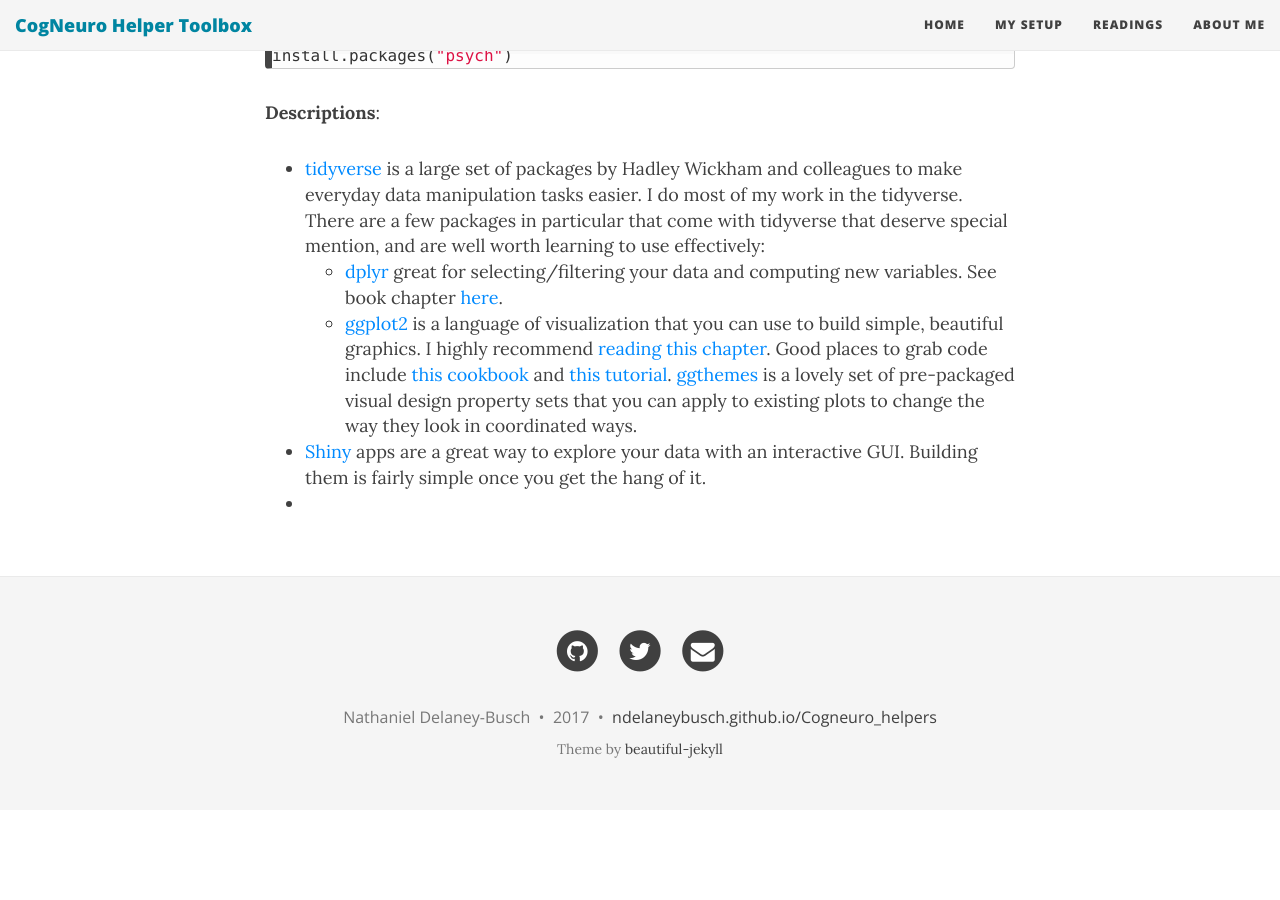
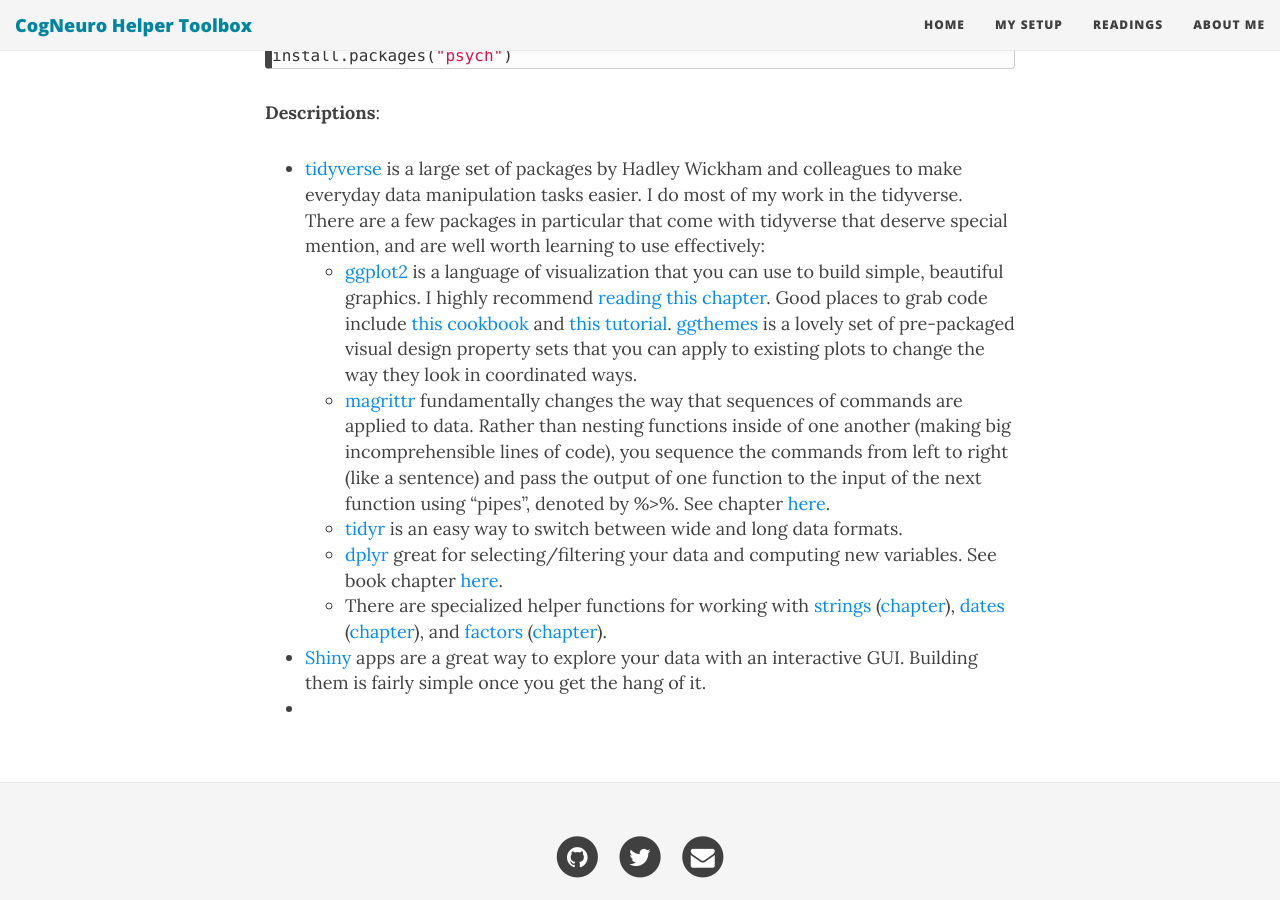
Before and after one commit to ndelaneybusch/Cogneuro_helpers, a Jekyll site: the page built from toolbox.md, in a window 1280 px wide and 900 px high, scrolled down 2223 px. Built offline with Jekyll 4.4.1, drawn with Linux system fonts in a browser that asks for light colours; nearby versions of some CDN libraries; before the commit the page ends 3033 px from its top, so only the background shows below that.

Commit message:
Update toolbox.md

```diff
--- a/toolbox.md
+++ b/toolbox.md
@@ -66,7 +66,10 @@ install.packages("psych")
 
 __Descriptions__:
 - [tidyverse](https://www.tidyverse.org/packages/) is a large set of packages by Hadley Wickham and colleagues to make everyday data manipulation tasks easier. I do most of my work in the tidyverse. There are a few packages in particular that come with tidyverse that deserve special mention, and are well worth learning to use effectively:
+  - [ggplot2]() is a language of visualization that you can use to build simple, beautiful graphics. I highly recommend [reading this chapter](http://r4ds.had.co.nz/data-visualisation.html). Good places to grab code include [this cookbook](http://www.cookbook-r.com/Graphs/) and [this tutorial](http://tutorials.iq.harvard.edu/R/Rgraphics/Rgraphics.html). [ggthemes](https://cran.r-project.org/web/packages/ggthemes/vignettes/ggthemes.html) is a lovely set of pre-packaged visual design property sets that you can apply to existing plots to change the way they look in coordinated ways.
+  - [magrittr](http://magrittr.tidyverse.org) fundamentally changes the way that sequences of commands are applied to data. Rather than nesting functions inside of one another (making big incomprehensible lines of code), you sequence the commands from left to right (like a sentence) and pass the output of one function to the input of the next function using "pipes", denoted by %>%. See chapter [here](http://r4ds.had.co.nz/pipes.html).
+  - [tidyr](http://tidyr.tidyverse.org) is an easy way to switch between wide and long data formats.
   - [dplyr](http://dplyr.tidyverse.org) great for selecting/filtering your data and computing new variables. See book chapter [here](http://r4ds.had.co.nz/transform.html#grouped-mutates-and-filters).
-  - [ggplot2]() is a language of visualization that you can use to build simple, beautiful graphics. I highly recommend [reading this chapter](http://r4ds.had.co.nz/data-visualisation.html). Good places to grab code include [this cookbook](http://www.cookbook-r.com/Graphs/) and [this tutorial](http://tutorials.iq.harvard.edu/R/Rgraphics/Rgraphics.html). [ggthemes](https://cran.r-project.org/web/packages/ggthemes/vignettes/ggthemes.html) is a lovely set of pre-packaged visual design property sets that you can apply to existing plots to change the way they look in coordinated ways.
+  - There are specialized helper functions for working with [strings](http://stringr.tidyverse.org) ([chapter](http://r4ds.had.co.nz/strings.html)), [dates](http://lubridate.tidyverse.org) ([chapter](http://r4ds.had.co.nz/dates-and-times.html)), and [factors](http://forcats.tidyverse.org) ([chapter](http://r4ds.had.co.nz/factors.html)).
 - [Shiny](https://shiny.rstudio.com) apps are a great way to explore your data with an interactive GUI. Building them is fairly simple once you get the hang of it.
 -
```
